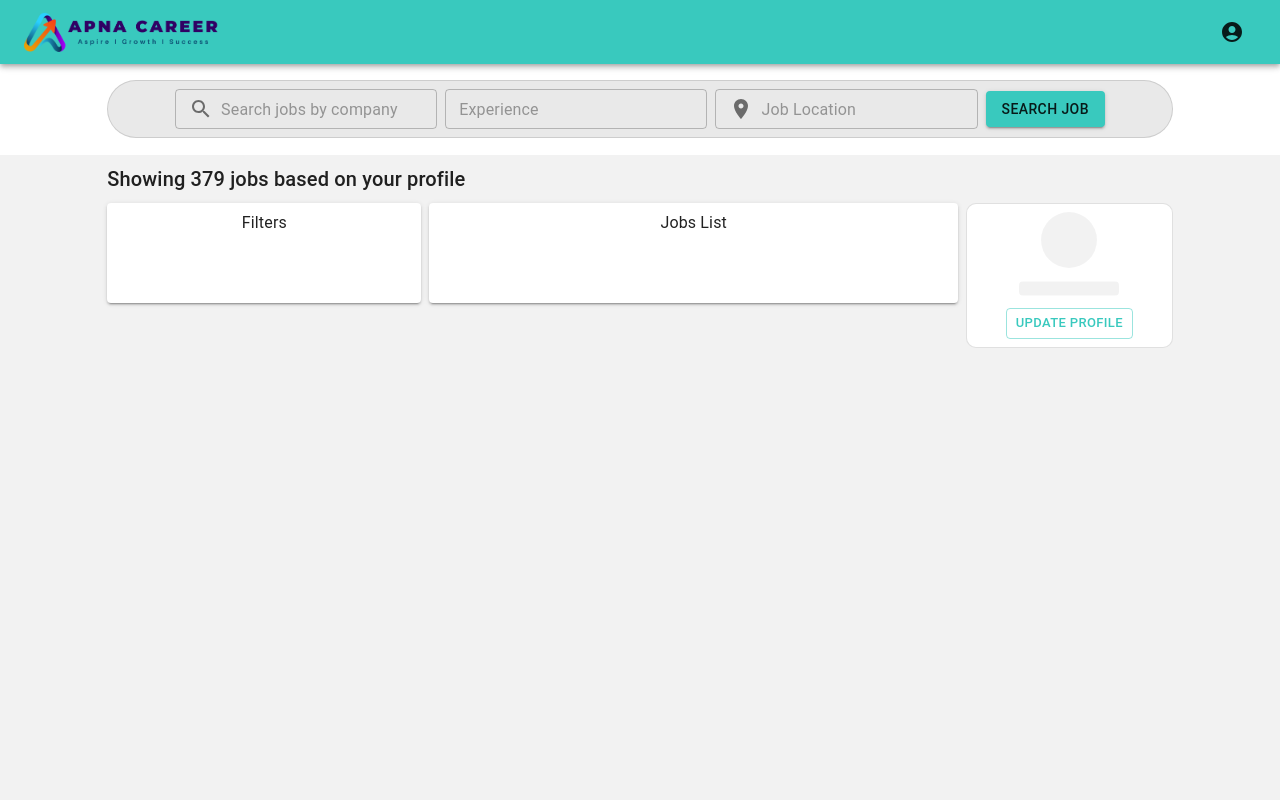
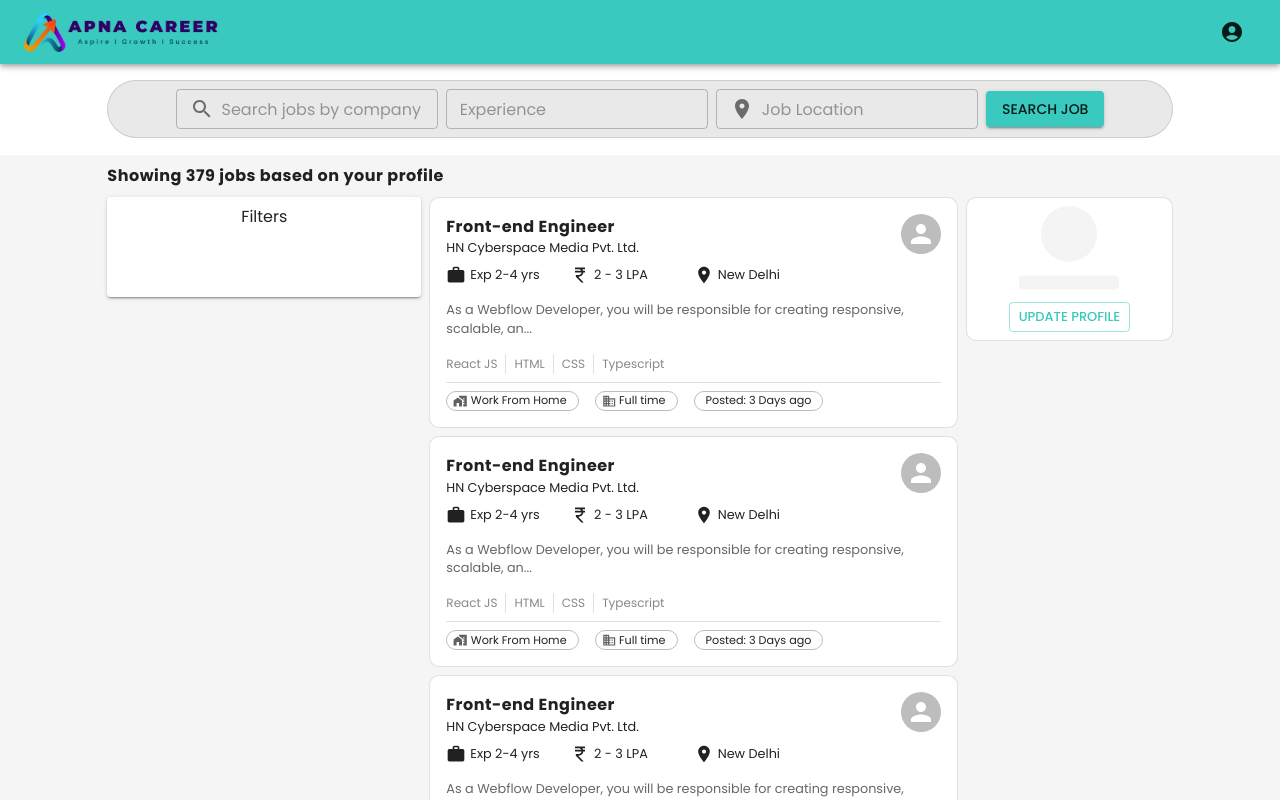
Before and after one commit to Harkesh-Singh-Developer/jobportal, a React (Vite) app: page /jobs in a window 1280 px wide. Shown: the top 800 px of the page. Built offline with nearby package versions, Linux system fonts and the light colour scheme.

Commit message:
Job card Added

```diff
--- a/index.html
+++ b/index.html
@@ -5,6 +5,10 @@
     <link rel="icon" type="image/svg+xml" href="/vite.svg" />
     <meta name="viewport" content="width=device-width, initial-scale=1.0" />
     <title>ApnaCareer | Making Carrer was never that easy</title>
+    <link
+      href="https://fonts.googleapis.com/css2?family=Poppins:wght@300;400;500;600;700&display=swap"
+      rel="stylesheet"
+    />
   </head>
   <body>
     <div id="root"></div>
--- a/src/components/seeker/pages/jobs/Jobs.jsx
+++ b/src/components/seeker/pages/jobs/Jobs.jsx
@@ -14,6 +14,7 @@ import {
 import SearchIcon from "@mui/icons-material/Search";
 import PlaceIcon from "@mui/icons-material/Place";
 import ProfileCard from "./cardcomponents/profileCard";
+import Jobcard from "./cardcomponents/Jobcard";
 function Jobs() {
   const { user, logout } = useContext(AuthContext);
   return (
@@ -85,11 +86,7 @@ function Jobs() {
           </Grid>
         </Grid>
         <Divider />
-        <Grid
-          size={{ xs: 12 }}
-          minHeight={"100vh"}
-          sx={{ backgroundColor: "#f2f2f2" }}
-        >
+        <Grid size={{ xs: 12 }} sx={{ backgroundColor: "#f5f5f5" }}>
           <Grid container justifyContent={"center"} spacing={1} mt={1}>
             <Grid size={{ xs: 10 }}>
               <Typography variant="h6">
@@ -111,18 +108,20 @@ function Jobs() {
               </Paper>
             </Grid>
             <Grid size={{ xs: 8, sm: 5, md: 5 }}>
-              <Paper
-                elevation={2}
-                variant="elevation"
-                sx={{
-                  p: 1,
-                  display: "flex",
-                  justifyContent: "center",
-                  height: "100px",
-                }}
-              >
-                Jobs List
-              </Paper>
+              <Grid container spacing={1}>
+                <Grid>
+                  <Jobcard />
+                </Grid>
+                <Grid>
+                  <Jobcard />
+                </Grid>
+                <Grid>
+                  <Jobcard />
+                </Grid>
+                <Grid>
+                  <Jobcard />
+                </Grid>
+              </Grid>
             </Grid>
             <Grid size={{ xs: 4, sm: 2, md: 2 }}>
               {/* Right Side View */}
--- /dev/null
+++ b/src/components/seeker/pages/jobs/cardcomponents/Jobcard.jsx
@@ -0,0 +1,160 @@
+import React from "react";
+import {
+  Card,
+  CardHeader,
+  CardContent,
+  Avatar,
+  Typography,
+  Chip,
+  Stack,
+  Divider,
+  CardActionArea,
+} from "@mui/material";
+import Grid from "@mui/material/Grid2";
+import BusinessIcon from "@mui/icons-material/Business"; // Icon for company
+import LocationOnIcon from "@mui/icons-material/LocationOn"; // Location Icon
+import CurrencyRupeeIcon from "@mui/icons-material/CurrencyRupee"; // Salary Icon
+import WorkIcon from "@mui/icons-material/Work"; // Experience Icon
+import HomeWorkIcon from "@mui/icons-material/HomeWork"; // Work from Home Icon
+
+function JobCard() {
+  const Jobdescription =
+    "As a Webflow Developer, you will be responsible for creating responsive, scalable, and high-performing websites, ensuring they align with our brand and business goals. Youll collaborate with the design team";
+
+  return (
+    <Card variant="outlined" sx={{ borderRadius: "10px" }}>
+      <CardActionArea>
+        {/* Job Title & Company Header */}
+        <CardContent>
+          <Grid container spacing={1}>
+            <Grid size={{ xs: 12 }}>
+              <Grid container justifyContent={"space-between"}>
+                <Grid>
+                  <Typography variant="h6">Front-end Engineer</Typography>
+                  <Typography variant="body2">
+                    HN Cyberspace Media Pvt. Ltd.
+                  </Typography>
+                </Grid>
+                <Grid>
+                  <Avatar />
+                </Grid>
+              </Grid>
+            </Grid>
+            <Grid size={{ xs: 12 }}>
+              {/* Experience, Salary, Location */}
+              <Grid container>
+                <Grid size={{ xs: 3 }}>
+                  <Typography variant="body2">
+                    <WorkIcon
+                      fontSize="small"
+                      sx={{ verticalAlign: "middle", mr: 0.5 }}
+                    />
+                    Exp 2-4 yrs
+                  </Typography>
+                </Grid>
+                <Grid size={{ xs: 3 }}>
+                  <Typography variant="body2">
+                    <CurrencyRupeeIcon
+                      fontSize="small"
+                      sx={{ verticalAlign: "middle", mr: 0.5 }}
+                    />
+                    2 - 3 LPA
+                  </Typography>
+                </Grid>
+                <Grid size={{ xs: 3 }}>
+                  <Typography variant="body2">
+                    <LocationOnIcon
+                      fontSize="small"
+                      sx={{ verticalAlign: "middle", mr: 0.5 }}
+                    />
+                    New Delhi
+                  </Typography>
+                </Grid>
+              </Grid>
+            </Grid>
+            <Grid size={{ xs: 12 }} mt={1}>
+              {/* Job Description */}
+              <Typography variant="body2" color="text.secondary" sx={{ mb: 1 }}>
+                {Jobdescription.slice(0, 85)}...
+              </Typography>
+            </Grid>
+            <Grid size={{ xs: 12 }}>
+              {/* Required Skills */}
+              <Stack direction="row" spacing={1} sx={{ flexWrap: "wrap" }}>
+                {/* {job.skills.map((skill, index) => (
+            <Chip key={index} label={skill} variant="outlined" size="small" />
+          ))} */}
+                <Typography variant="caption" sx={{ color: "#888888" }}>
+                  React JS
+                </Typography>
+                <Divider orientation="vertical" variant="middle" flexItem />
+                <Typography variant="caption" sx={{ color: "#888888" }}>
+                  HTML
+                </Typography>
+                <Divider orientation="vertical" variant="middle" flexItem />
+                <Typography variant="caption" sx={{ color: "#888888" }}>
+                  CSS
+                </Typography>
+                <Divider orientation="vertical" variant="middle" flexItem />
+                <Typography variant="caption" sx={{ color: "#888888" }}>
+                  Typescript
+                </Typography>
+              </Stack>
+            </Grid>
+            <Grid size={{ xs: 12 }}>
+              <Divider sx={{ mb: 1 }} />
+              {/* Job Requirements */}
+
+              <Stack direction="row" spacing={2} sx={{ flexWrap: "wrap" }}>
+                <Chip
+                  label="Work From Home"
+                  icon={<HomeWorkIcon fontSize="inherit" />} // Makes icon smaller
+                  variant="outlined"
+                  size="small"
+                  sx={{
+                    fontSize: "0.7rem", // Reduce text size
+                    height: "20px", // Adjust chip height
+                    padding: "0 4px", // Reduce padding
+                    "& .MuiChip-icon": {
+                      fontSize: "0.9rem", // Make icon slightly smaller
+                    },
+                  }}
+                />
+
+                <Chip
+                  label="Full time"
+                  icon={<BusinessIcon fontSize="small" />}
+                  variant="outlined"
+                  size="small"
+                  sx={{
+                    fontSize: "0.7rem", // Reduce text size
+                    height: "20px", // Adjust chip height
+                    padding: "0 4px", // Reduce padding
+                    "& .MuiChip-icon": {
+                      fontSize: "0.9rem", // Make icon slightly smaller
+                    },
+                  }}
+                />
+                <Chip
+                  label="Posted: 3 Days ago"
+                  variant="outlined"
+                  size="small"
+                  sx={{
+                    fontSize: "0.7rem", // Reduce text size
+                    height: "20px", // Adjust chip height
+                    padding: "0 4px", // Reduce padding
+                    "& .MuiChip-icon": {
+                      fontSize: "0.9rem", // Make icon slightly smaller
+                    },
+                  }}
+                />
+              </Stack>
+            </Grid>
+          </Grid>
+        </CardContent>
+      </CardActionArea>
+    </Card>
+  );
+}
+
+export default JobCard;
--- a/src/components/theme/Theme.jsx
+++ b/src/components/theme/Theme.jsx
@@ -8,5 +8,14 @@ const theme = createTheme({
       main: "#dc004e",
     },
   },
+  typography: {
+    fontFamily: `"Poppins", "Arial", sans-serif`,
+    body2: { fontSize: "0.8rem" },
+    h6: {
+      fontSize: "1rem",
+      fontWeight: "bold",
+      letterSpacing: "0.5px",
+    },
+  },
 });
 export default theme;
```
